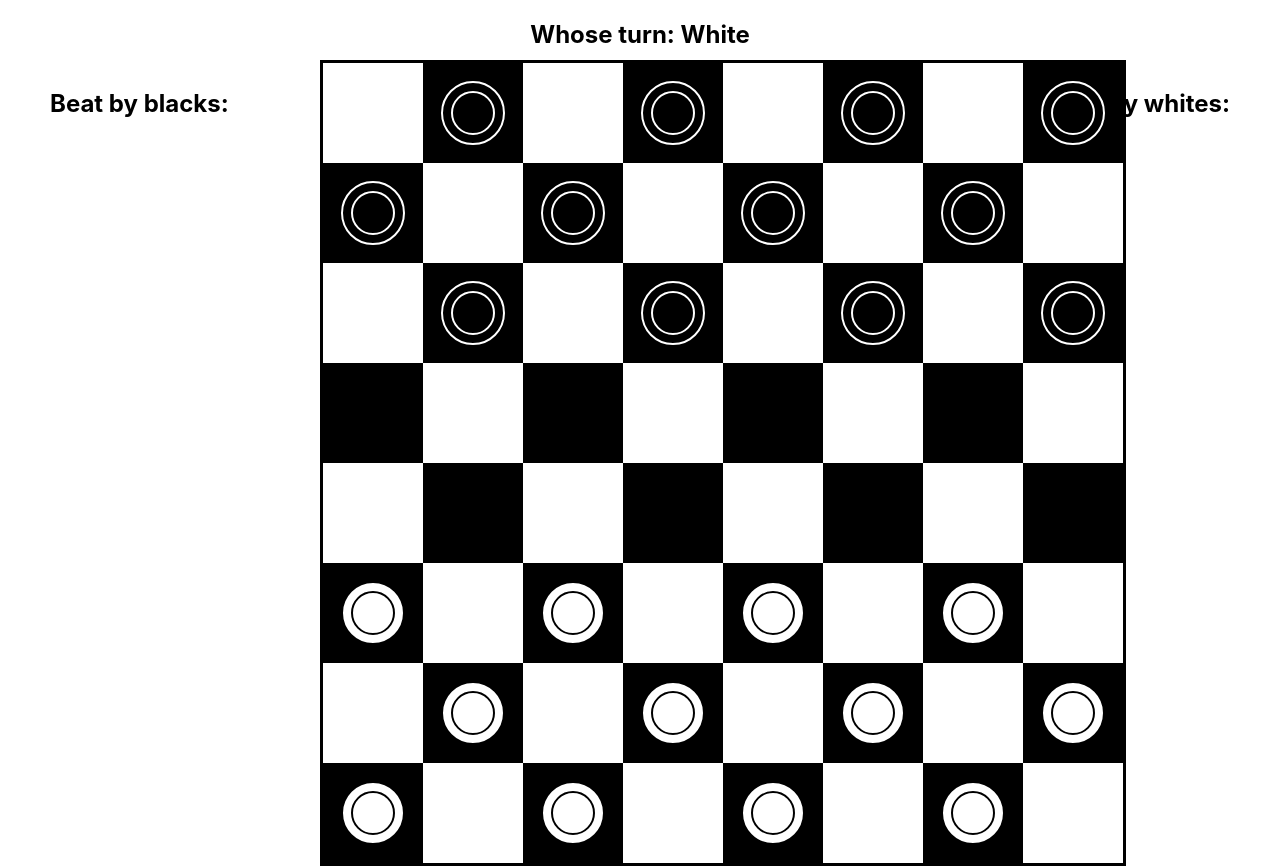
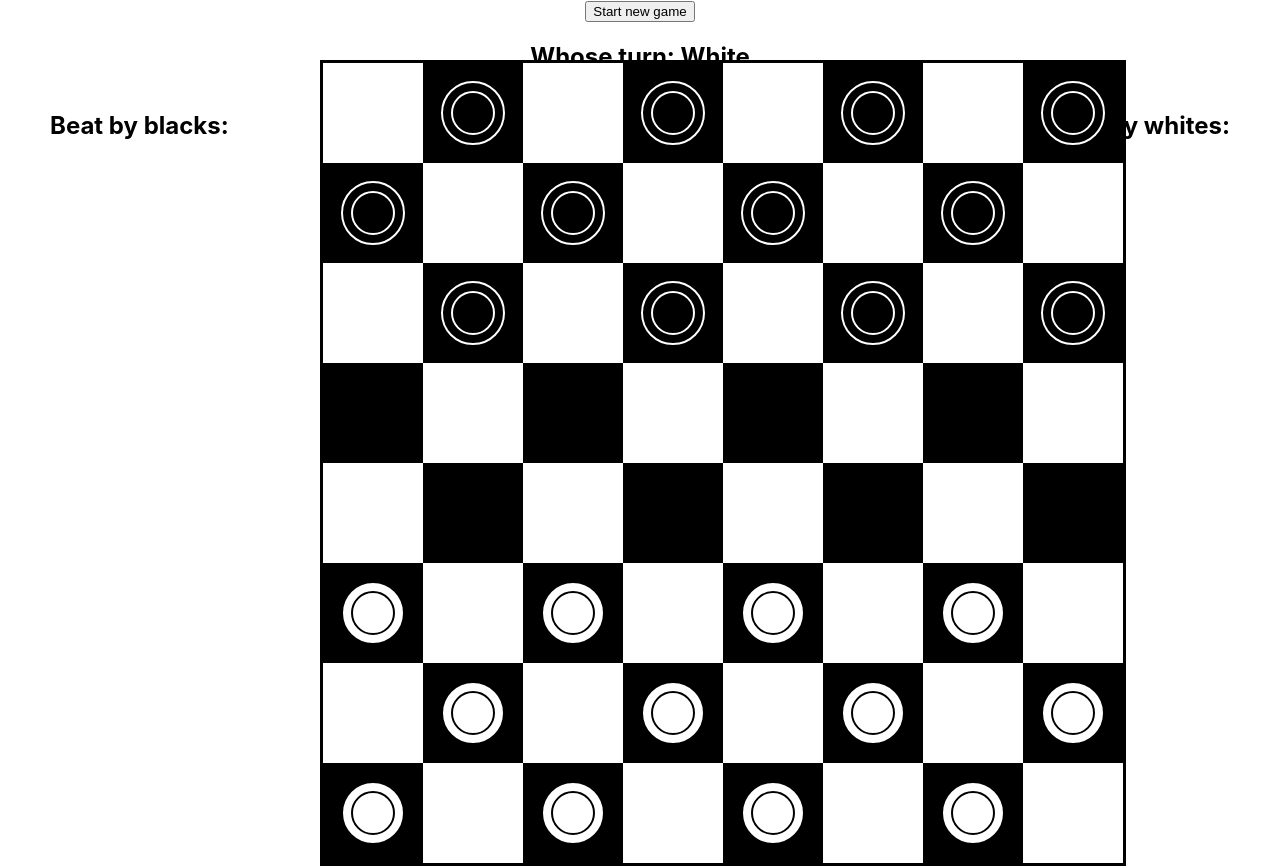
Before and after one commit to alexmoiseyenko/checkers, a React (Create React App) app: page / in a window 1280 px wide. Built offline with nearby package versions, Linux system fonts and the light colour scheme.

Commit message:
feat: congrats status

```diff
--- a/src/components/Board/Board.tsx
+++ b/src/components/Board/Board.tsx
@@ -2,7 +2,7 @@ import React, {useState} from "react";
 import {getBoard} from "../../utils/common/common";
 import {ICell} from "../../interfaces/interfaces";
 import {PieceColor} from "../../utils/consts/Piece";
-import {BOARD_SIZE} from "../../utils/consts/board";
+import {BOARD_SIZE, NUMBER_OF_PIECES} from "../../utils/consts/board";
 import canBeat from "../../utils/moves/canBeat";
 import canMove from "../../utils/moves/canMove";
 import {beatPiece, isMinePiece, isSamePiece, movePiece} from "../../utils/board/board";
@@ -92,19 +92,52 @@ const Board: React.FC<IBoard> = (): JSX.Element => {
         }
     };
 
-    console.log("beatByBlack ", beatByBlack);
+    const showCongrats = (): JSX.Element => {
+        if (beatByWhite.length === NUMBER_OF_PIECES) {
+            return <h2 className={styles.header__title}>Whites win!</h2>
+        }
+
+        return <h2 className={styles.header__title}>Black win!</h2>
+    };
+
+    const resetGame = (): void => {
+        setCurrentPiece(null);
+        setUpdateBoard(false);
+        setBoard(getBoard(BOARD_SIZE));
+
+        setActiveSide(PieceColor.White);
+        setCanBeatAgain(false);
+
+        setBeatByBlack([]);
+        setBeatByWhite([]);
+    }
 
     return (
-        <>
-            <h2>
-                Whose turn: {activeSide}
-            </h2>
+        <div className={styles.wrapper}>
+            <div className={styles.header}>
+                <button
+                    className={styles.resetButton}
+                    onClick={resetGame}
+                >
+                    Start new game
+                </button>
+                {
+                    beatByBlack.length === NUMBER_OF_PIECES ||
+                    beatByWhite.length === NUMBER_OF_PIECES ? (
+                        showCongrats()
+                    ) : (
+                        <h2 className={styles.header__title}>
+                            Whose turn: {activeSide}
+                        </h2>
+                    )
+                }
+            </div>
             <div className={styles.container}>
                 <div>
                     <h2>
                         Beat by blacks:
                     </h2>
-                    <ul>
+                    <ul className={styles.beatenPieces}>
                         {beatByBlack.map(({ piece }) => {
                             return piece && (
                                 <li>
@@ -126,7 +159,7 @@ const Board: React.FC<IBoard> = (): JSX.Element => {
                     <h2>
                         Beat by whites:
                     </h2>
-                    <ul>
+                    <ul className={styles.beatenPieces}>
                         {beatByWhite.map(({ piece }) => {
                             return piece && (
                                 <li>
@@ -140,7 +173,7 @@ const Board: React.FC<IBoard> = (): JSX.Element => {
                     </ul>
                 </div>
             </div>
-        </>
+        </div>
     )
 };
 
--- a/src/utils/consts/board.ts
+++ b/src/utils/consts/board.ts
@@ -1,7 +1,9 @@
 const BOARD_SIZE = 8;
 const CELL_SIZE = 100;
+const NUMBER_OF_PIECES = 12;
 
 export {
     BOARD_SIZE,
     CELL_SIZE,
+    NUMBER_OF_PIECES,
 }
```
